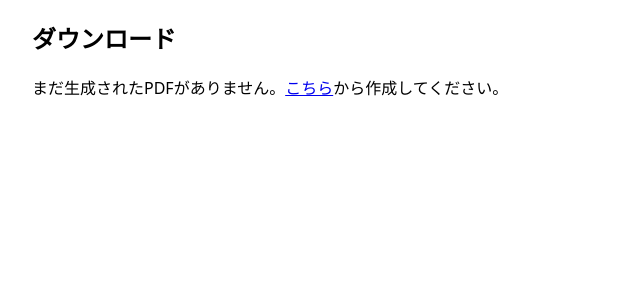
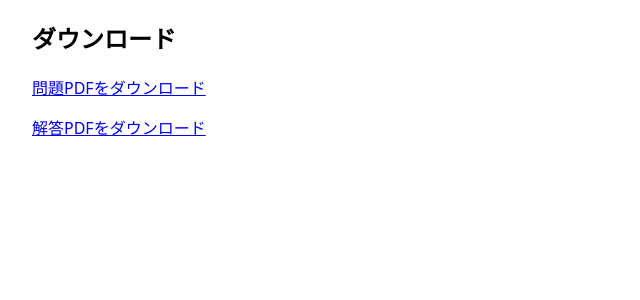
Before and after one commit to ikehabsngasuki/--app-3, a Flask app: template templates/download.html in a window 1280 px wide. Shown: the part 56-356 px from the top of the page, without its empty margins (0-640 px from the left). Run offline with Flask 3, Linux system fonts and the light colour scheme; the template is opened without the code that fills it: most values are stand-ins (such as "Sample title", 1, 10 or a date in 2020).

Commit message:
Update download.html

```diff
--- a/templates/download.html
+++ b/templates/download.html
@@ -3,13 +3,23 @@
 {% block content %}
 <h2>ダウンロード</h2>
 
-{% if q or a %}
-  {% if q %}
+{% if q_url or a_url or q or a %}
+
+  {% if q_url %}
+    <p><a href="{{ q_url }}">問題PDFをダウンロード</a></p>
+  {% endif %}
+  {% if a_url %}
+    <p><a href="{{ a_url }}">解答PDFをダウンロード</a></p>
+  {% endif %}
+
+  {# ローカル運用時 #}
+  {% if q and not q_url %}
     <p><a href="{{ url_for('download_file', filename=q) }}">問題PDFをダウンロード</a></p>
   {% endif %}
-  {% if a %}
+  {% if a and not a_url %}
     <p><a href="{{ url_for('download_file', filename=a) }}">解答PDFをダウンロード</a></p>
   {% endif %}
+
 {% else %}
   <p>まだ生成されたPDFがありません。<a href="{{ url_for('make') }}">こちら</a>から作成してください。</p>
 {% endif %}
```
